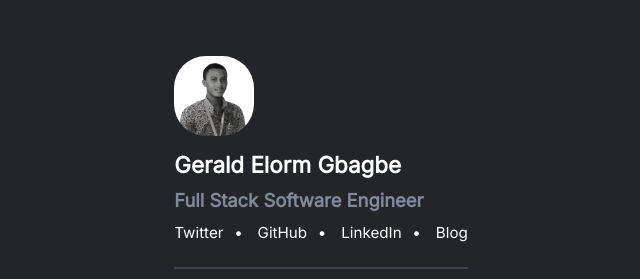
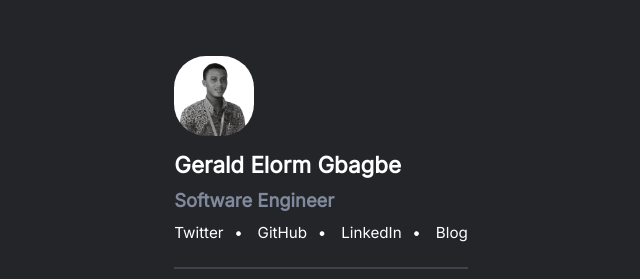
Before and after one commit to geraldelorm/geraldelorm.tech, a plain HTML site: page index.html in a window 1280 px wide. Shown: the top 279 px of the page, without its empty margins (319-959 px from the left). Drawn offline with Linux system fonts and the light colour scheme.

Commit message:
Update index.html

```diff
--- a/index.html
+++ b/index.html
@@ -11,7 +11,7 @@
     <link rel="icon" href="/icon.jpeg" />
 
     <meta property="og:title" content="Gerald Elorm Gbagbe" />
-    <meta property="og:description" content="Full Stack Software Engineer" />
+    <meta property="og:description" content="Full-Stack Software Engineer" />
     <meta property="og:url" content="http://www.geraldelorm.tech.com" />
     <!--  -->
     <meta property="og:image" content="http://www.geraldelorm.tech/img/og.png" />
@@ -22,7 +22,7 @@
 
     <meta name="twitter:card" content="summary_large_image" />
     <meta name="twitter:title" content="Gerald Elorm Gbagbe" />
-    <meta name="twitter:description" content="Full Stack Software Engineer" />
+    <meta name="twitter:description" content="Full-Stack Software Engineer" />
     <meta name="twitter:site" content="geraldelorm.tech" />
     <!--  -->
     <meta name="twitter:image" content="http://www.geraldelorm.tech/img/og.png" />
@@ -47,7 +47,7 @@
       <div class="about">
         <img src="./img/photo.png" alt="Gerald's Profile Image" />
         <h1 class="name">Gerald Elorm Gbagbe</h1>
-        <p class="role">Full Stack Software Engineer</p>
+        <p class="role">Software Engineer</p>
         <div class="links-t">
           <a href="https://twitter.com/geraldelorm" target="_blank" class="link"
             >Twitter <span>&#8226;</span></a
```
